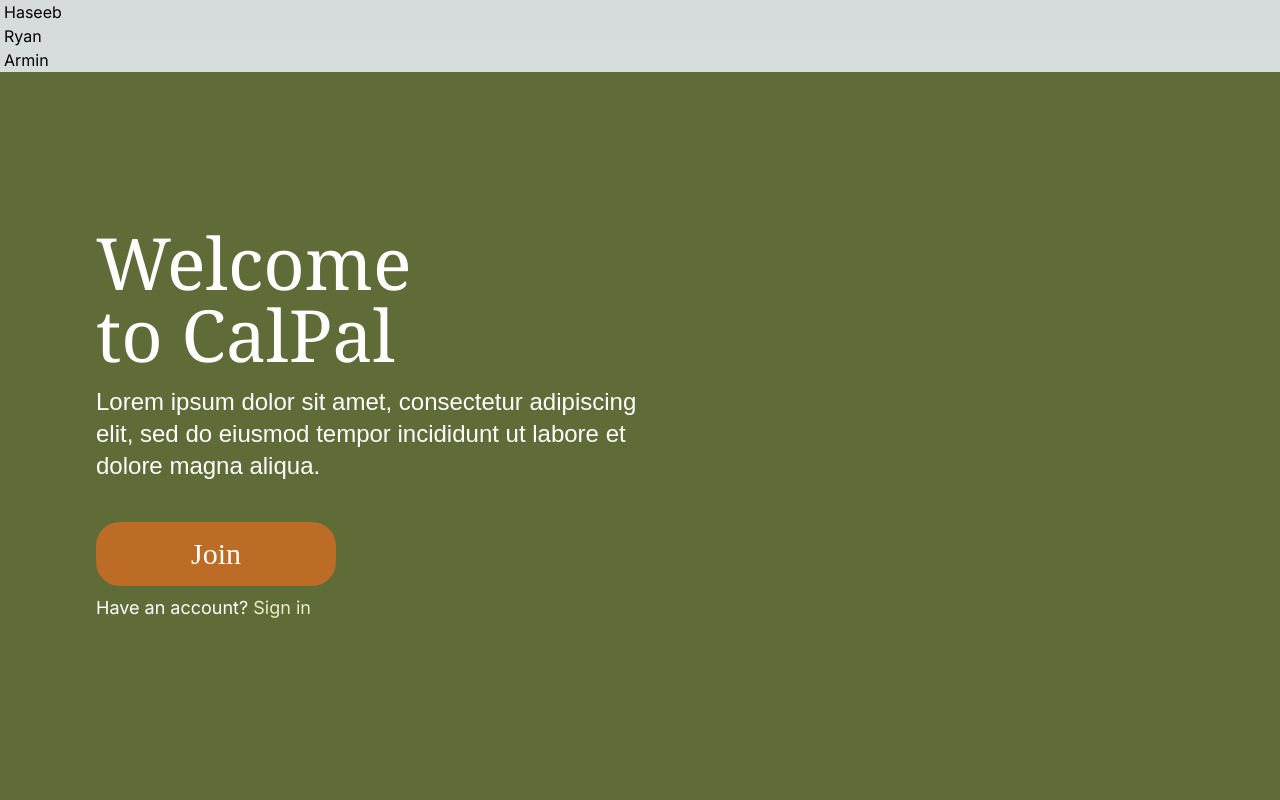
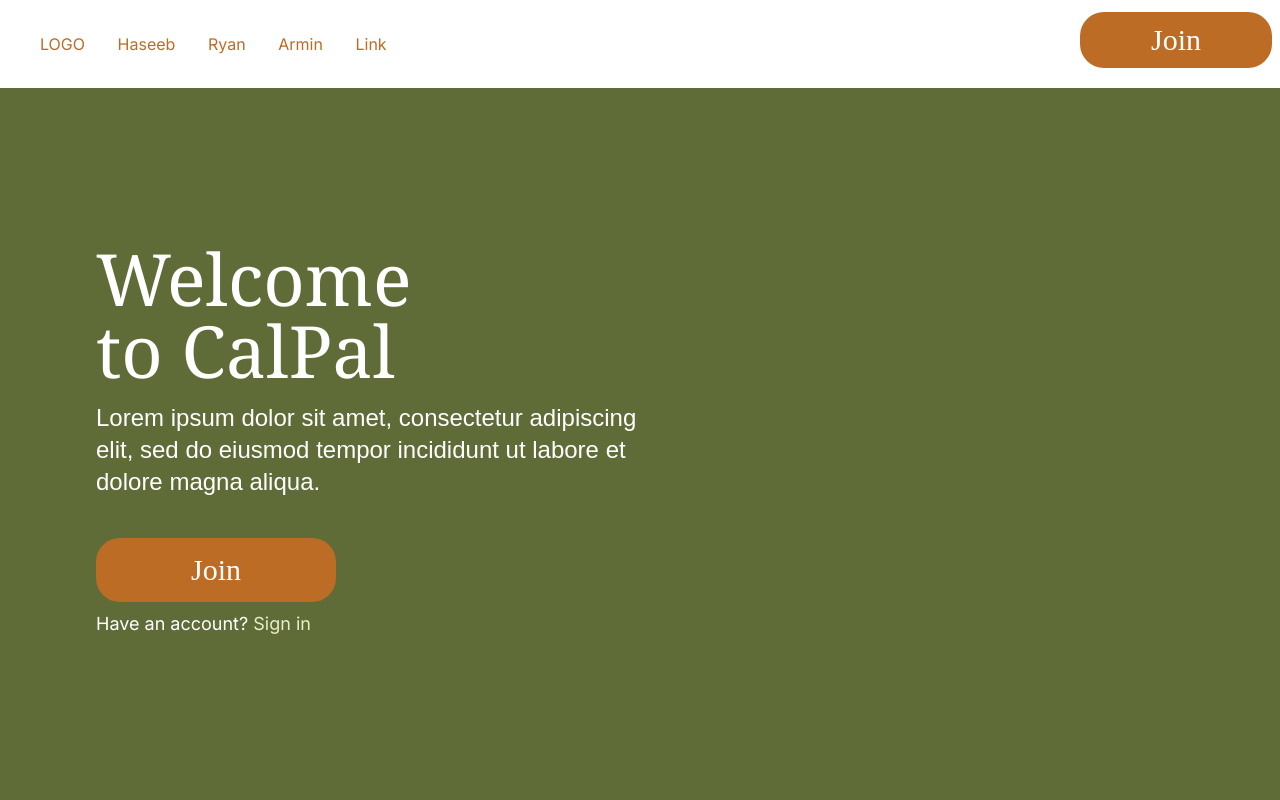
Before and after one commit to haywirebanana/The-We8, a Next.js app in the folder calpal/: page / in a window 1280 px wide. Shown: the top 800 px of the page. Built offline with nearby package versions, Linux system fonts and the light colour scheme.

Commit message:
nav bar styling done

```diff
--- a/calpal/src/app/components/navbar.tsx
+++ b/calpal/src/app/components/navbar.tsx
@@ -1,22 +1,34 @@
 'use client';
+
 
 import Link from "next/link";
 const Navbar = () => {
+
+
   return (
-    <div className="navbar">
-        <div className="flex-none">
-            <ul className="px-1">
-            <li>
-                <Link href="/">Haseeb</Link>
-            </li>
-            <li>
-                <Link href="/ryan">Ryan</Link>
-            </li>
-            <li>
-                <Link href="/armin">Armin</Link>
-            </li>
-            </ul>
-        </div>
+        <div className="flex-none flex flex-row justify-between bg-white py-3">
+            <div className="flex items-center w-1/3 justify-between px-10">
+                <div className="text-clay">
+                    LOGO
+                </div>
+                <div>
+                    <Link className="text-clay" href="/">Haseeb</Link>
+                </div>
+                <div>
+                    <Link className="text-clay" href="/ryan">Ryan</Link>
+                </div>
+                <div>
+                    <Link className="text-clay" href="/armin">Armin</Link>
+                </div>
+                <div>
+                    <Link className="text-clay" href="/armin">Link</Link>
+                </div>
+            </div>
+            <div className="flex">
+                <button className=" hover:bg-sand focus:outline-none focus:ring-4 focus:ring-blue-300 px-5 py-2.5 text-center me-2 mb-2 dark:bg-blue-600 dark:hover:bg-blue-700 dark:focus:ring-blue-800 text-white font-roboto h-14 w-48 rounded-3xl font-light text-3xl bg-clay hover:dark-brown">
+                    Join
+                </button>
+            </div>
     </div>
   );
 };
```
